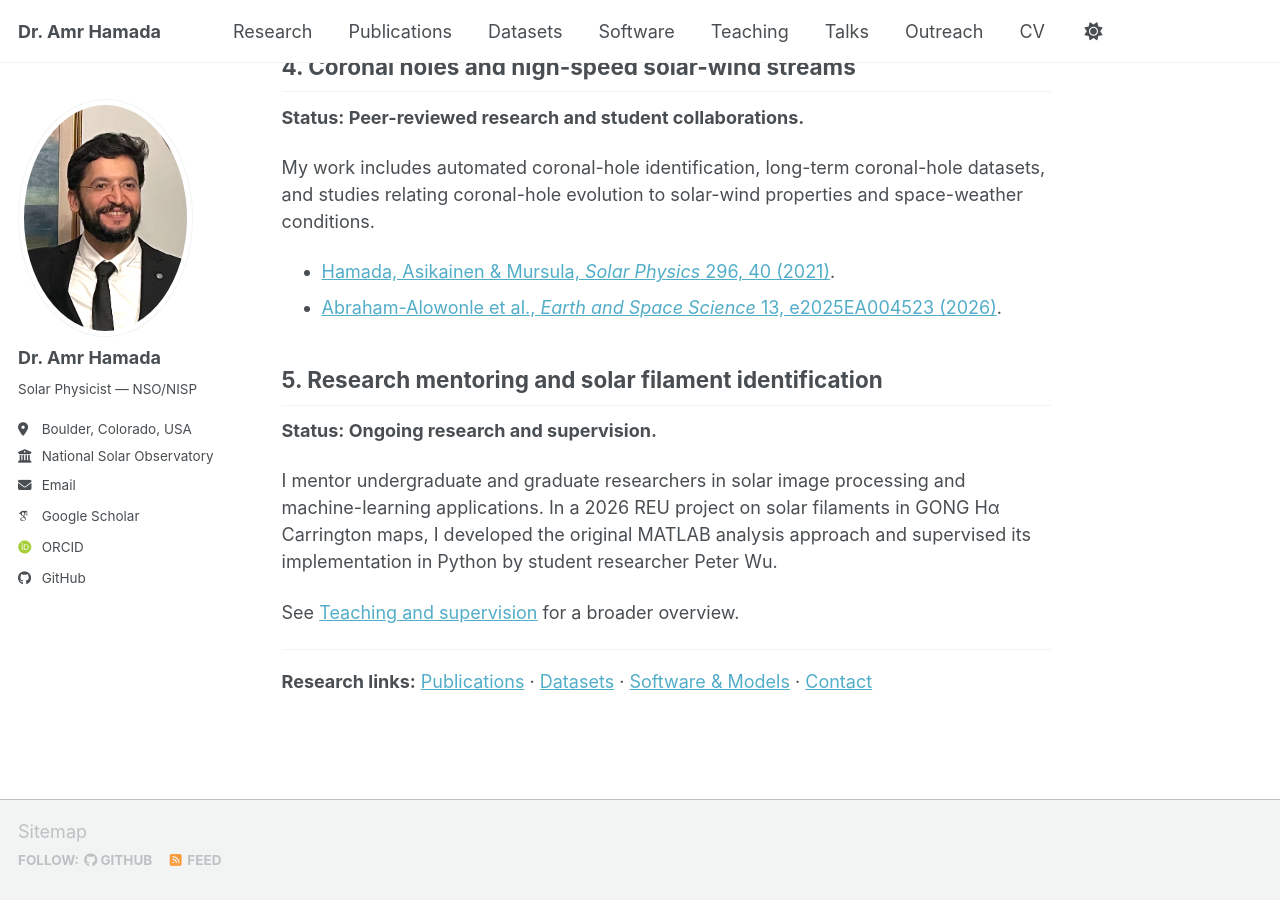
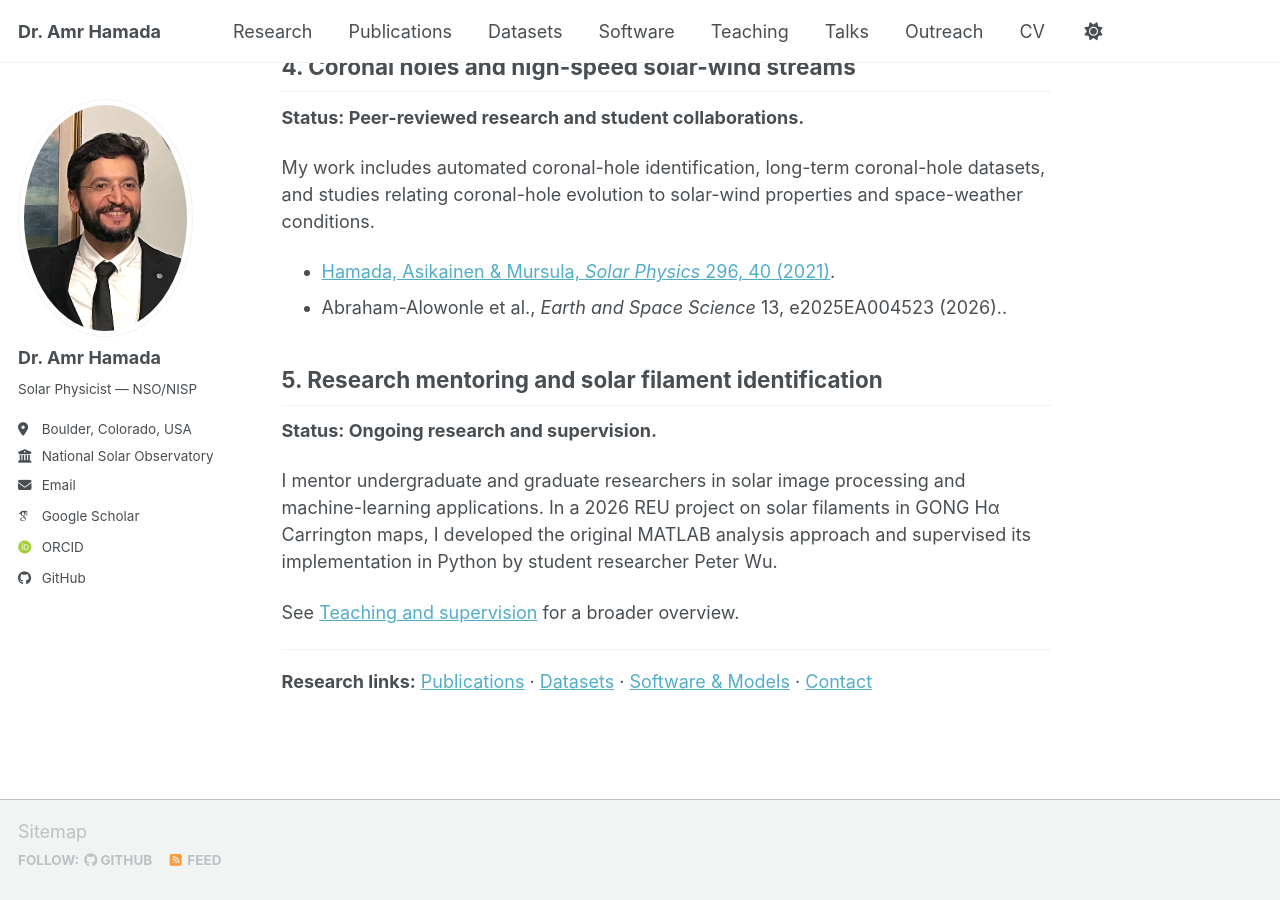
Before and after one commit to Amr1001Hamada/Amr1001Hamada.github.io, a Jekyll site: the page built from _pages/research.md, in a window 1280 px wide and 900 px high, scrolled down 1280 px. Built offline with Jekyll 4.4.1, drawn with Linux system fonts in a browser that asks for light colours; some web fonts are replaced; a script bundle is joined from its source files by our own code; library files that are not in the unit come from our copies; part of the change alters nothing that is shown.

```diff
--- a/_pages/research.md
+++ b/_pages/research.md
@@ -39,8 +39,8 @@ The expanded 2026 archive is **under preparation and validation**; its availabil
 
 My work includes automated coronal-hole identification, long-term coronal-hole datasets, and studies relating coronal-hole evolution to solar-wind properties and space-weather conditions.
 
-- [Hamada, Asikainen & Mursula, *Solar Physics* 296, 40 (2021)](https://doi.org/10.1007/s11207-021-01792-x).
-- [Abraham-Alowonle et al., *Earth and Space Science* 13, e2025EA004523 (2026)](https://doi.org/10.1029/2025EA004523).
+- [Hamada, Asikainen & Mursula, *Solar Physics* 296, 40 (2021)](https://scholar.google.com/citations?user=R02-FAsAAAAJ).
+- Abraham-Alowonle et al., *Earth and Space Science* 13, e2025EA004523 (2026)..
 
 ## 5. Research mentoring and solar filament identification
 
```
